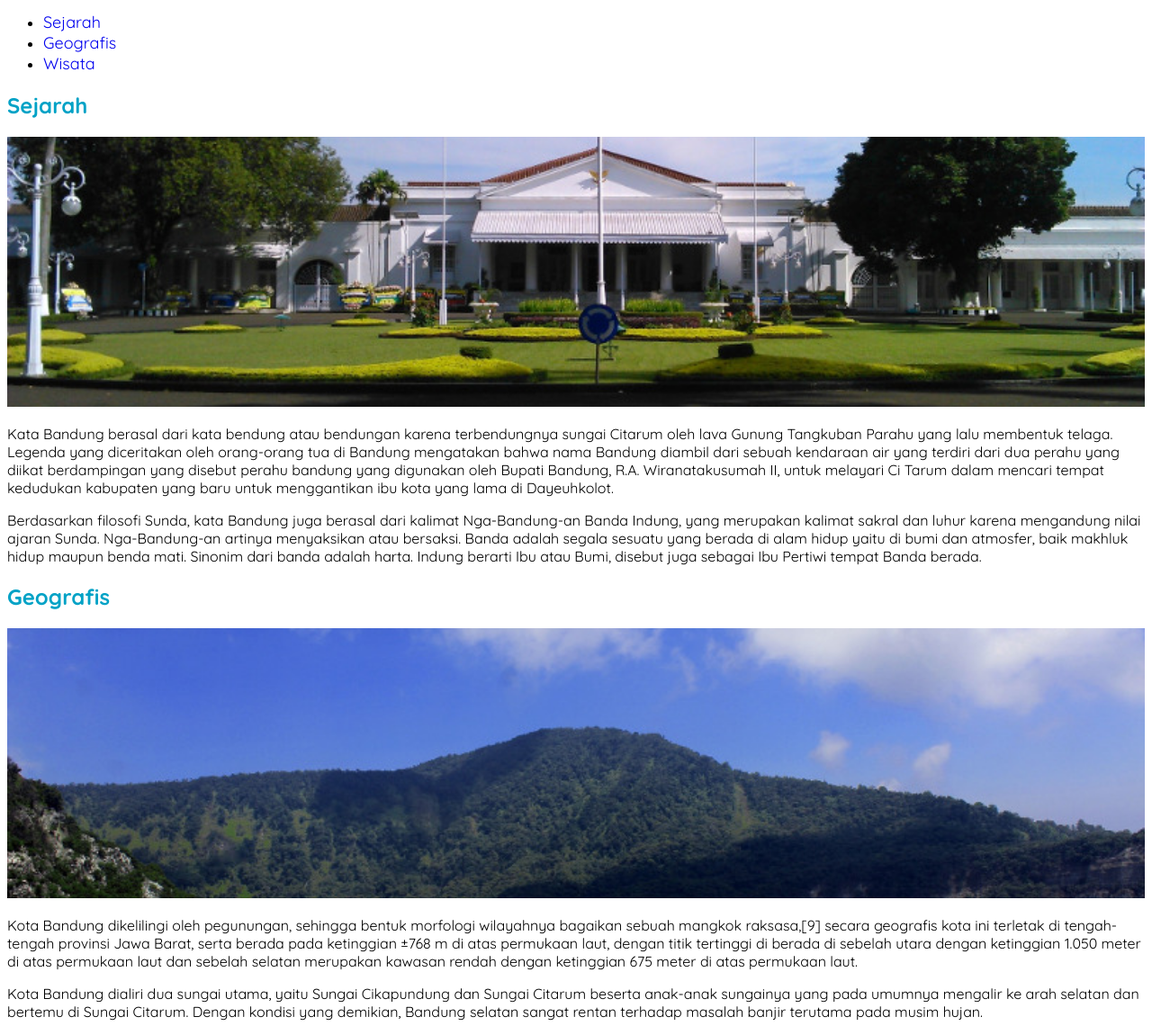
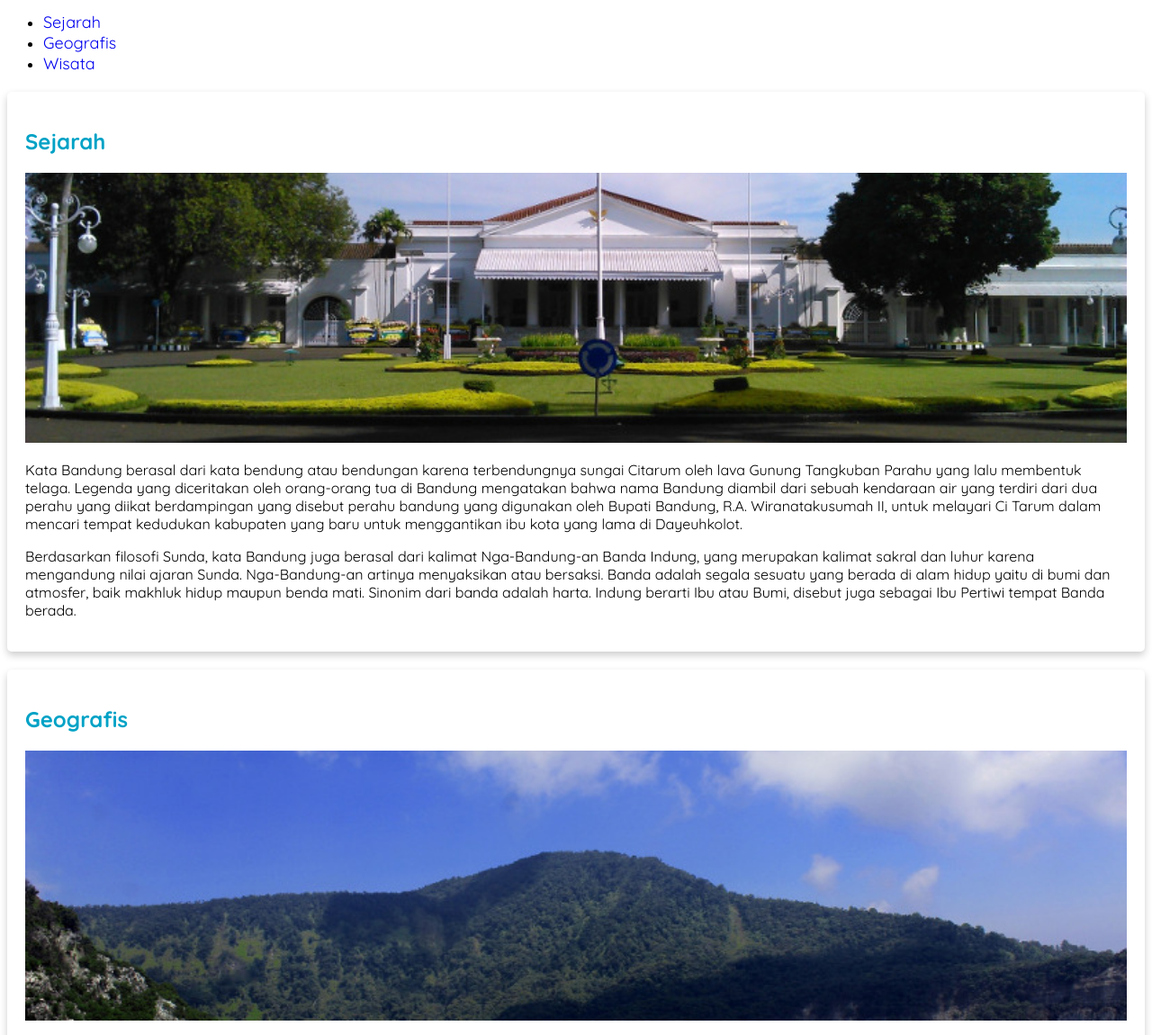
Before and after one commit to fathulaziss/basic-web-programming, a plain HTML site: page index.html in a window 1280 px wide. Shown: the part 106-1256 px from the top of the page at 90% size. Drawn offline with Linux system fonts and the light colour scheme.

Commit message:
implement card style

```diff
--- a/assets/styles/style.css
+++ b/assets/styles/style.css
@@ -41,3 +41,10 @@ nav a:hover {
 .profile img {
   width: 200px;
 }
+
+.card {
+  box-shadow: 0 4px 8px 0 rgba(0, 0, 0, 0.2);
+  border-radius: 5px;
+  padding: 20px;
+  margin-top: 20px;
+}
--- a/index.html
+++ b/index.html
@@ -42,7 +42,7 @@
     <main>
       <!-- Konten artikel -->
       <div id="content">
-        <article id="sejarah">
+        <article id="sejarah" class="card">
           <h2>Sejarah</h2>
           <img src="assets/image/history.jpg" alt="sejarah" class="feature-image" />
           <p>
@@ -65,7 +65,7 @@
           </p>
         </article>
 
-        <article id="geografis">
+        <article id="geografis" class="card">
           <h2>Geografis</h2>
           <img src="assets/image/geografis.jpg" alt="geografis" class="feature-image" />
           <p>
@@ -85,7 +85,7 @@
           </p>
         </article>
 
-        <article id="wisata">
+        <article id="wisata" class="card">
           <h2>Wisata</h2>
           <p>
             Sejak dibukanya Jalan Tol Cipularang, kota Bandung telah menjadi tujuan utama dalam
```
